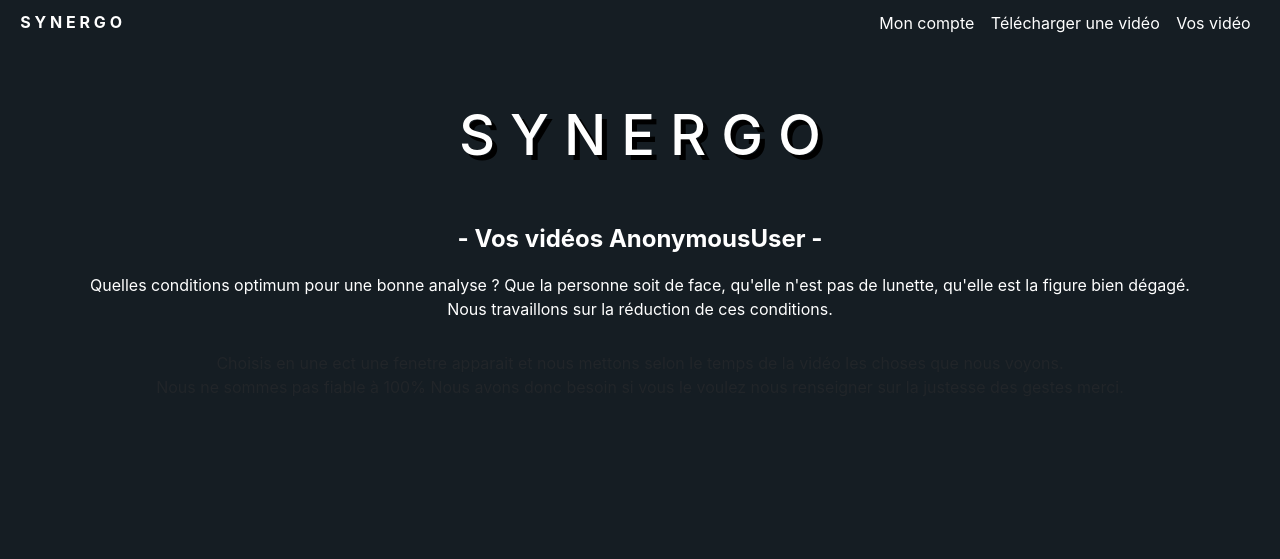
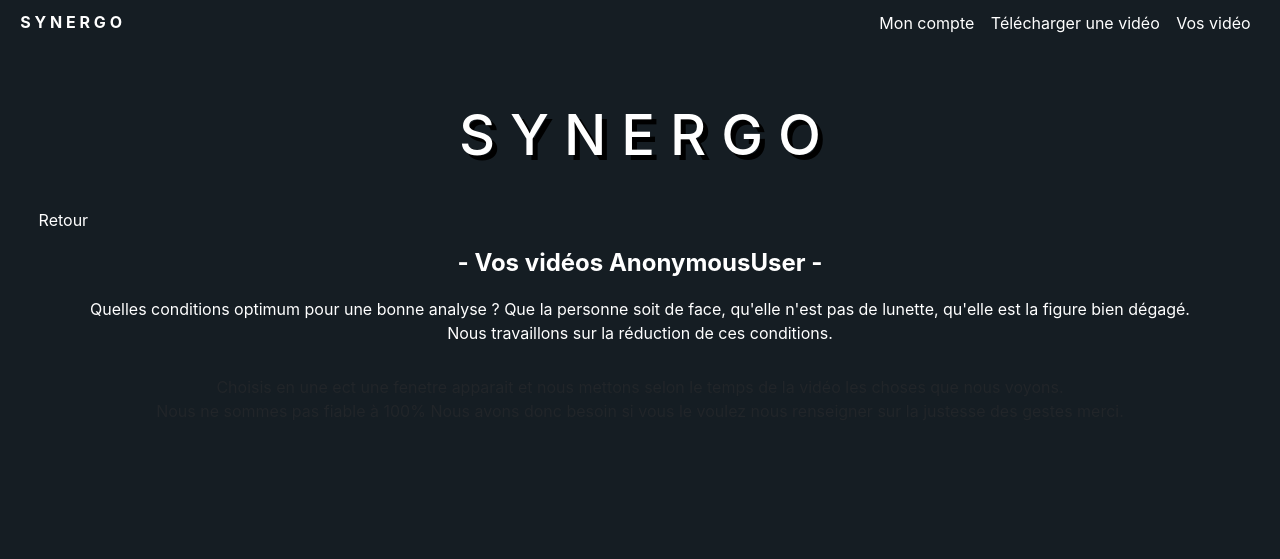
Before and after one commit to LeGrosLezard/synergo-le-site, a Django app: template templates/video_capture.html in a window 1280 px wide. Shown: the top 559 px of the page. Run offline with Django 3.2, Linux system fonts and the light colour scheme; the template is opened without the code that fills it, so the values that code supplies are empty; some libraries are stand-ins or nearby versions.

Commit message:
Update video_capture.html

```diff
--- a/templates/video_capture.html
+++ b/templates/video_capture.html
@@ -51,6 +51,13 @@
     <CENTER>
         <h1 STYLE="margin-top:50px;font-size:3.5em;color:white;text-shadow: 5px 5px black;">S Y N E R G O</h1><br>
 
+        <button type="submit" class="btn btn-light"
+            STYLE="float:left;margin-left:2%;" id="button"
+            onclick="document.location.href='/menu'">
+            Retour
+        </button><br>
+
+
         <DIV id="div_logo1" STYLE="color:black;font-size:1.5em;margin-top:20px;color:white;">
             <p><strong> - Vos vidéos {{user}} - </strong></p>
         </DIV>
@@ -97,7 +104,12 @@
                 <div class="col-sm-12 col-md-5 col-lg-4">
                     <p style='color:black;'>{{i}}</p>
                     <p>
-                        <input type="button" value="Voir l'analyse" class="menu" onclick="play_video('{{i}}')">
+                        <button type="button"
+                            id="button"
+                            class="btn btn-light"class="menu"
+                            onclick="play_video('{{i}}')">
+                            Voir l'analyse
+                        </button>
                     </p>
                 </div>
 
@@ -143,7 +155,7 @@
 
         <DIV class="col-sm">
             <CENTER>
-                <DIV STYLE="width:70%;height:520px;background:#515052;
+                <DIV STYLE="width:80%;height:520px;background:#515052;
                     border:4px solid black;overflow-y:scroll;
                     text-align:justify;font-size:1.2em;
                     font-weight:bold;" id="analysis_div">
@@ -290,25 +302,6 @@ jQuery("#clique").on("click", function(e){
 </script>
 
 
-
-
-
-
-
-
-
-
-
-
-
-
-
-
-
-
-
-
-
 <style>
     .menu{
         color:white;
@@ -327,6 +320,14 @@ jQuery("#clique").on("click", function(e){
     #upload:hover{
         border:1px solid white;
     }
+    #button{
+        border:1px solid transparent;
+        background:none;
+        color:white;
+    }
+    #button:hover{
+        border:1px solid white;
+    }
 </style>
 
 
```
